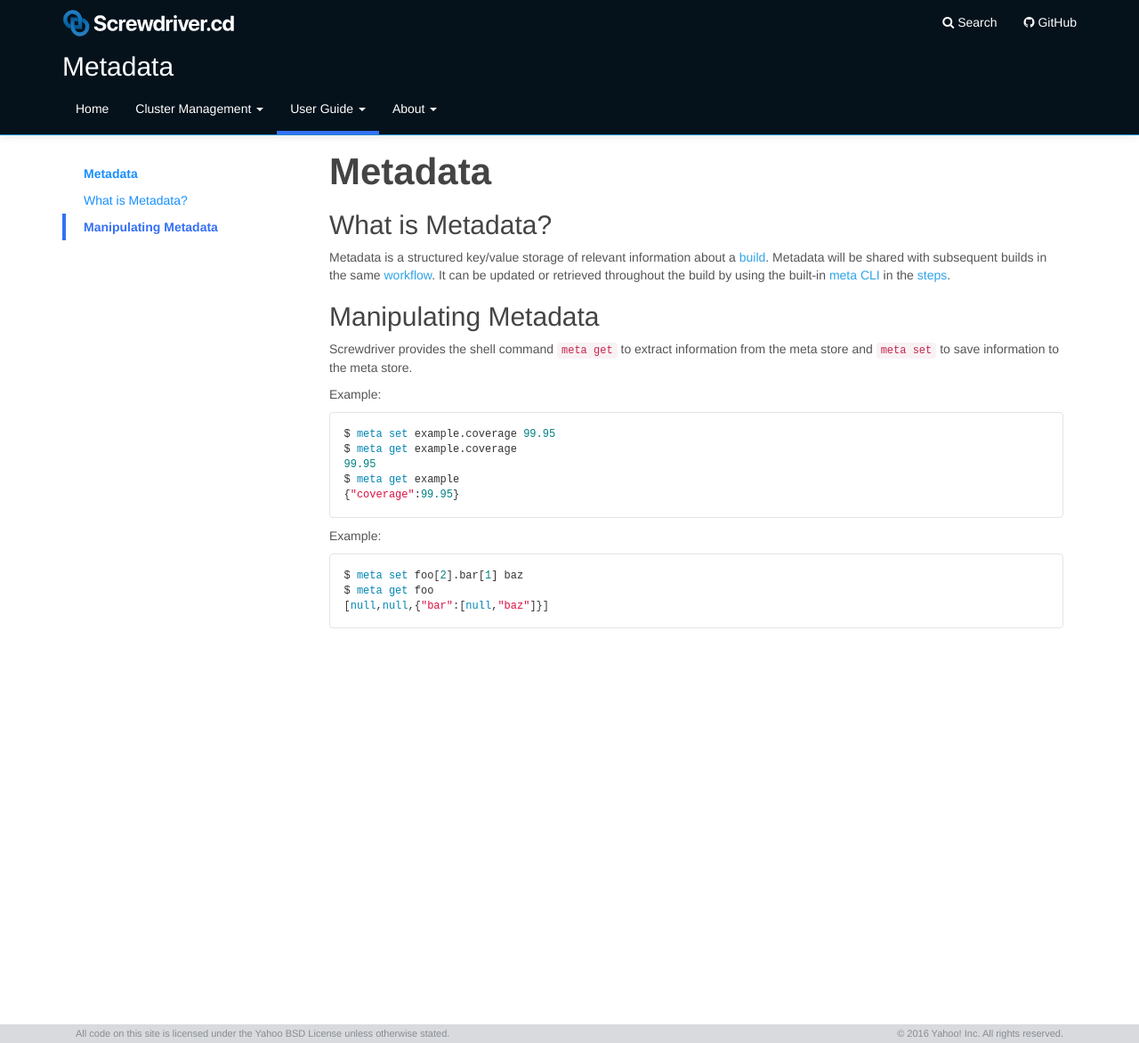
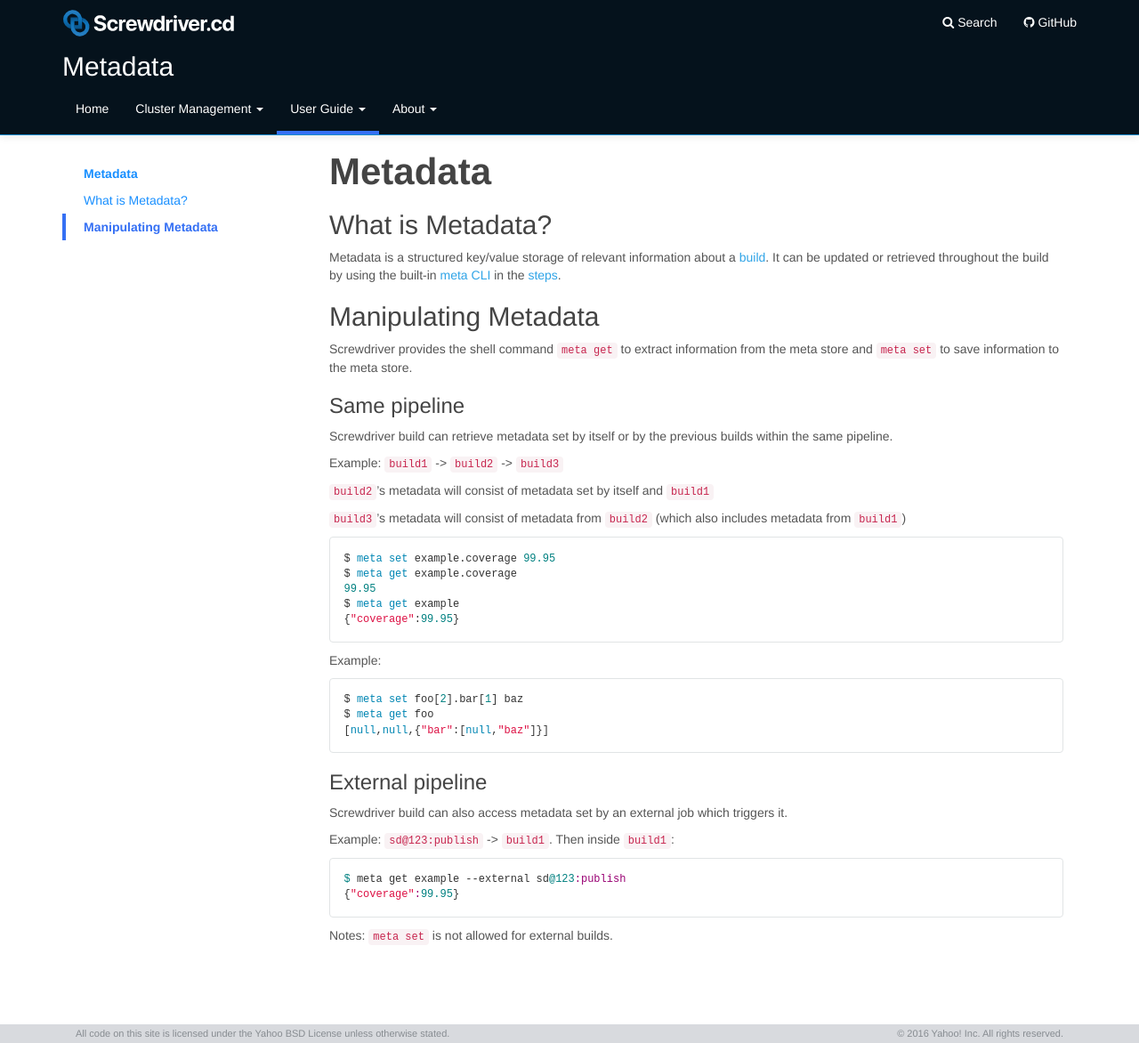
Before and after one commit to screwdriver-cd/guide, a Jekyll site: the page built from docs/user-guide/configuration/metadata.md, in a window 1280 px wide and 1172 px high. Shown: the whole window at 89% size. Built offline with Jekyll 4.4.1, drawn with Linux system fonts in a browser that asks for light colours.

Commit message:
fix: update docs for metadata external (#126)

````diff
--- a/docs/user-guide/configuration/metadata.md
+++ b/docs/user-guide/configuration/metadata.md
@@ -15,13 +15,22 @@ toc:
 
 ## What is Metadata?
 
-Metadata is a structured key/value storage of relevant information about a [build](../../about/appendix/domain#build). Metadata will be shared with subsequent builds in the same [workflow](../../about/appendix/domain#workflow). It can be updated or retrieved throughout the build by using the built-in [meta CLI](https://github.com/screwdriver-cd/meta-cli) in the [steps](../../about/appendix/domain#step).
+Metadata is a structured key/value storage of relevant information about a [build](../../about/appendix/domain#build). It can be updated or retrieved throughout the build by using the built-in [meta CLI](https://github.com/screwdriver-cd/meta-cli) in the [steps](../../about/appendix/domain#step).
 
 ## Manipulating Metadata
 
 Screwdriver provides the shell command `meta get` to extract information from the meta store and `meta set` to save information to the meta store.
 
-Example:
+### Same pipeline
+
+Screwdriver build can retrieve metadata set by itself or by the previous builds within the same pipeline.
+
+Example: `build1` -> `build2` -> `build3`
+
+`build2`'s metadata will consist of metadata set by itself and `build1`
+
+`build3`'s metadata will consist of metadata from `build2` (which also includes metadata from `build1`)
+
 ```bash
 $ meta set example.coverage 99.95
 $ meta get example.coverage
@@ -36,3 +45,15 @@ $ meta set foo[2].bar[1] baz
 $ meta get foo
 [null,null,{"bar":[null,"baz"]}]
 ```
+
+### External pipeline
+
+Screwdriver build can also access metadata set by an external job which triggers it.
+
+Example: `sd@123:publish` -> `build1`. Then inside `build1`:
+```
+$ meta get example --external sd@123:publish
+{"coverage":99.95}
+```
+
+Notes: `meta set` is not allowed for external builds.
````
